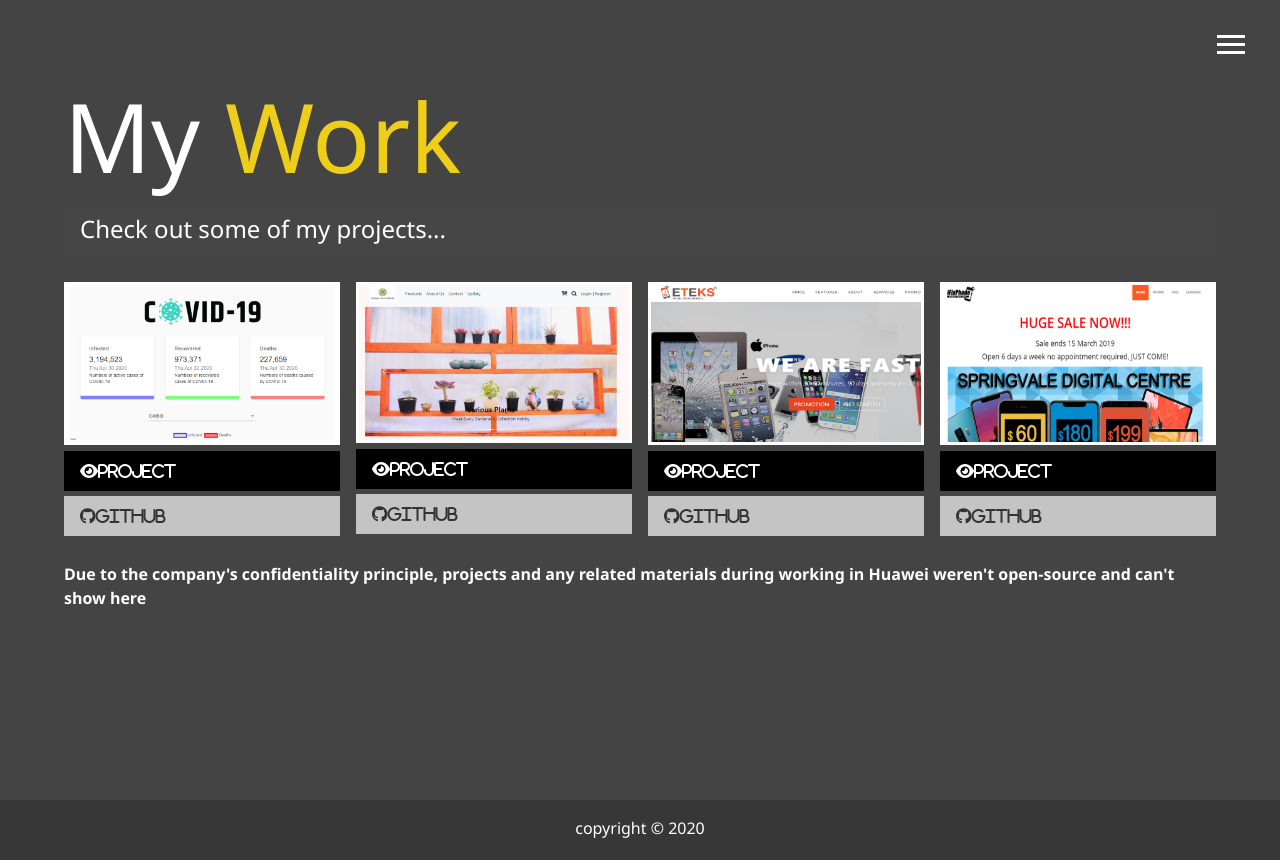
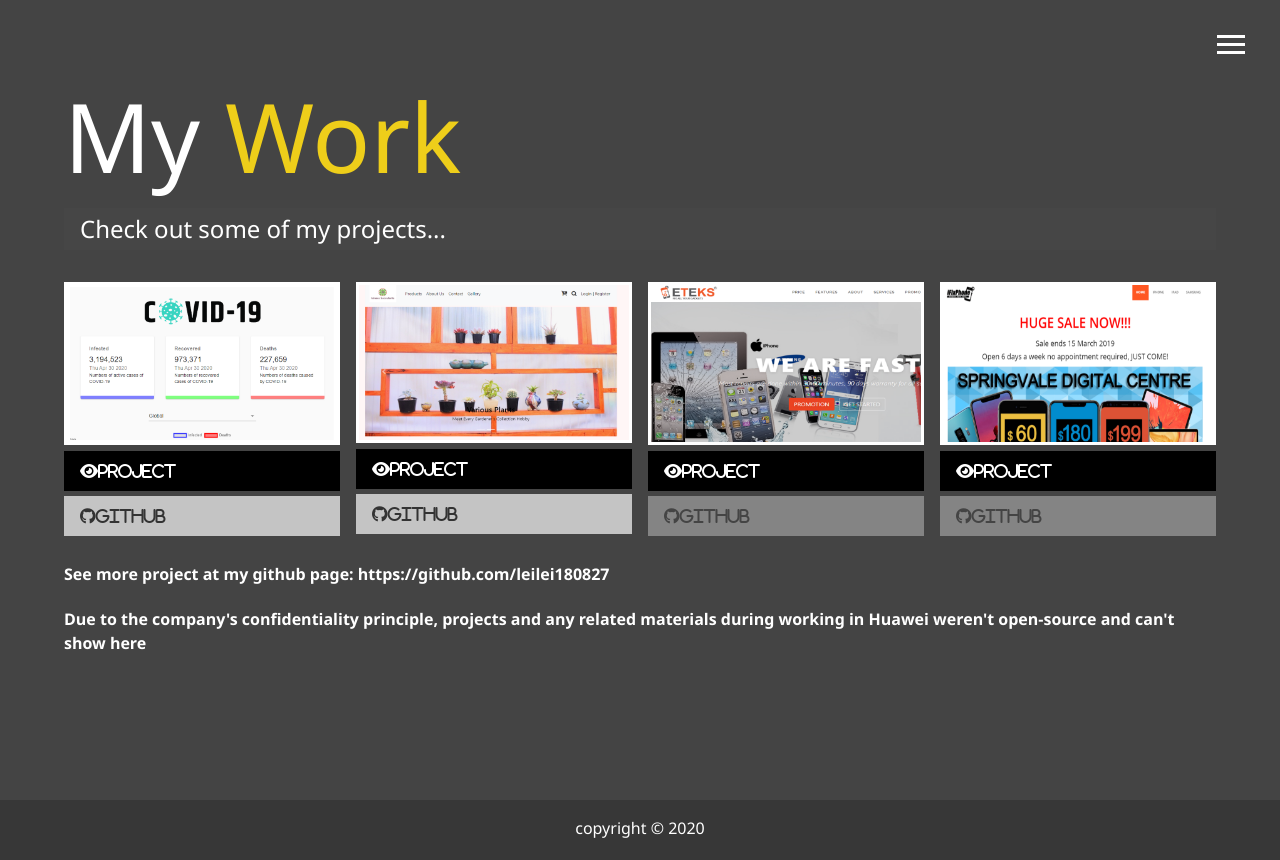
Before and after one commit to leilei180827/portfolio, a website: page dist/work.html in a window 1280 px wide. Drawn offline with Linux system fonts and the light colour scheme.

Commit message:
add disable

```diff
--- a/scss/_menu.scss
+++ b/scss/_menu.scss
@@ -68,7 +68,7 @@
     .portrait {
       width: 250px;
       height: 250px;
-      background: url("../images/portrait.jpg");
+      background: url("../images/portrait1.jpg");
       border-radius: 50%;
       border: 3px solid $secondary-color;
     }
--- a/scss/main.scss
+++ b/scss/main.scss
@@ -129,6 +129,12 @@ main {
   background: lighten($primary-color, 50);
   color: #333;
 }
+.isDisabled {
+  color: $primary-color;
+  cursor: not-allowed;
+  opacity: 0.5;
+  text-decoration: none;
+}
 //contact page
 .contact {
   display: flex;
```
Also changed, not shown: dist/about.html, dist/css/main.css, dist/images/portrait1.jpg (added), dist/work.html.
